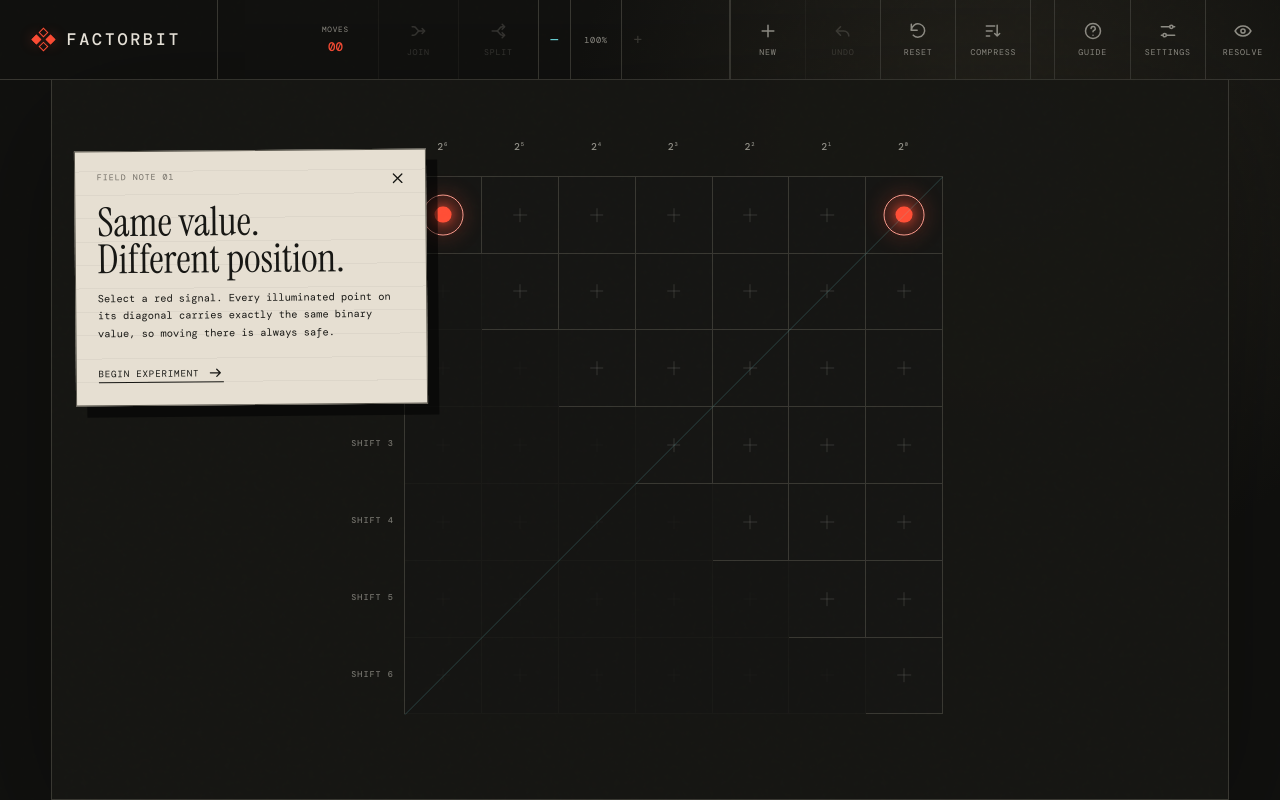
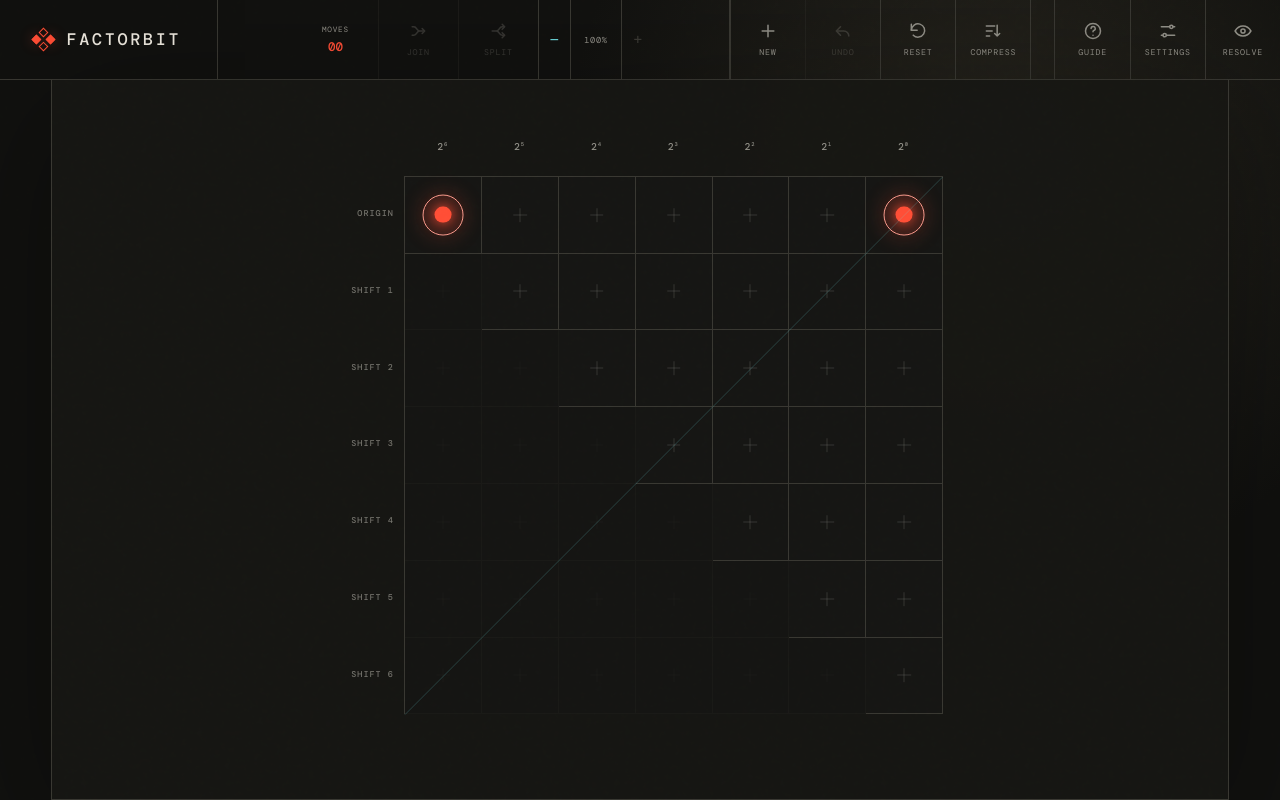
Before and after one commit to gcoxdev/factorbit, a Svelte app: page / in a window 1280 px wide. Built offline with nearby package versions, Linux system fonts and the light colour scheme.

Commit message:
fix: remove the introductory field note

```diff
--- a/src/App.svelte
+++ b/src/App.svelte
@@ -137,7 +137,6 @@
   let solutionIndex = $state<SolutionIndex>(0);
   let settingsError = $state('');
   let status = $state('Select a live signal to inspect its possible paths.');
-  let showCoach = $state(localStorage.getItem('factorbit-coach-seen') !== 'true');
   let showSolvedCard = $state(true);
   let boardScale = $state(
     Number.isInteger(storedBoardScale) &&
@@ -298,12 +297,6 @@
     solutionIndex = 0;
     showSolvedCard = true;
     status = 'Training signal 15 loaded. Start by selecting any red signal.';
-    showCoach = true;
-  }
-
-  function dismissCoach() {
-    showCoach = false;
-    localStorage.setItem('factorbit-coach-seen', 'true');
   }
 
   function dismissSolvedCard() {
@@ -454,16 +447,6 @@
         />
       </div>
 
-      {#if showCoach && !panel && !solved}
-        <aside class="coach" transition:fly={{ y: 12, duration: 220 }}>
-          <div class="coach-index">FIELD NOTE 01</div>
-          <button class="icon-button" type="button" onclick={dismissCoach} aria-label="Dismiss field note"><Icon name="close" size={17} /></button>
-          <h2>Same value.<br />Different position.</h2>
-          <p>Select a red signal. Every illuminated point on its diagonal carries exactly the same binary value, so moving there is always safe.</p>
-          <button class="text-button" type="button" onclick={dismissCoach}>Begin experiment <Icon name="arrow" size={17} /></button>
-        </aside>
-      {/if}
-
       {#if solved && showSolvedCard}
         <aside class="solved-card" transition:fly={{ y: 14, duration: 300 }} aria-label="Puzzle solved">
           <button class="icon-button dismiss-solved" type="button" onclick={dismissSolvedCard} aria-label="Dismiss solved confirmation"><Icon name="close" /></button>
--- a/src/styles.css
+++ b/src/styles.css
@@ -84,13 +84,6 @@ main { width: min(100%, 1540px); margin: 0 auto; padding: 0 clamp(1rem, 4vw, 4.5
 .operand code { color: var(--cyan); font-size: 0.55rem; letter-spacing: 0.1em; }
 .operand.product { padding-left: 0.65rem; border-left: 1px solid var(--line); }
 .solution-trace .solution-tabs { width: 16rem; margin: 0; }
-.coach { position: absolute; top: 4.4rem; left: 1.4rem; z-index: 5; width: min(22rem, calc(100% - 2.8rem)); padding: 1.25rem 1.35rem 1.35rem; border: 1px solid #5a574e; background: #e6dfd2; color: #171714; box-shadow: 0.7rem 0.7rem 0 #0008; transform: rotate(-0.5deg); }
-.coach::after { content: ''; position: absolute; inset: 0; pointer-events: none; background: repeating-linear-gradient(0deg, transparent 0 1.4rem, #0000000a 1.4rem calc(1.4rem + 1px)); }
-.coach-index { font-size: 0.52rem; letter-spacing: 0.12em; color: #6f6b63; }
-.coach .icon-button { position: absolute; top: 0.75rem; right: 0.75rem; color: #171714; }
-.coach h2 { margin: 1.3rem 0 0.8rem; font: 400 2.5rem/0.92 'Instrument Serif', Georgia, serif; }
-.coach p { margin: 0 0 1.2rem; font-size: 0.65rem; line-height: 1.65; }
-.text-button { position: relative; z-index: 2; padding: 0; border: 0; border-bottom: 1px solid; background: none; color: #171714; display: inline-flex; align-items: center; gap: 0.5rem; font-size: 0.58rem; text-transform: uppercase; letter-spacing: 0.08em; cursor: pointer; }
 .icon-button { width: 2rem; height: 2rem; padding: 0; border: 0; background: transparent; display: grid; place-items: center; color: var(--muted); cursor: pointer; }
 
 .solved-card { position: absolute; inset: 3rem 0 auto; z-index: 6; width: min(34rem, calc(100% - 2rem)); margin: auto; padding: 2.6rem; border: 1px solid var(--acid); background: #181913f2; box-shadow: 0 2rem 8rem #000; text-align: center; }
@@ -188,7 +181,6 @@ main { width: min(100%, 1540px); margin: 0 auto; padding: 0 clamp(1rem, 4vw, 4.5
   .completion-operand strong { font-size: 2.2rem; }
   .completion-operand code { font-size: 0.56rem; letter-spacing: 0.07em; overflow-wrap: anywhere; }
   .completion-operand.product { padding-left: 0.4rem; }
-  .coach { left: 0.8rem; width: calc(100% - 1.6rem); }
   .settings-content fieldset { grid-template-columns: 1fr; }
 }
 
```
